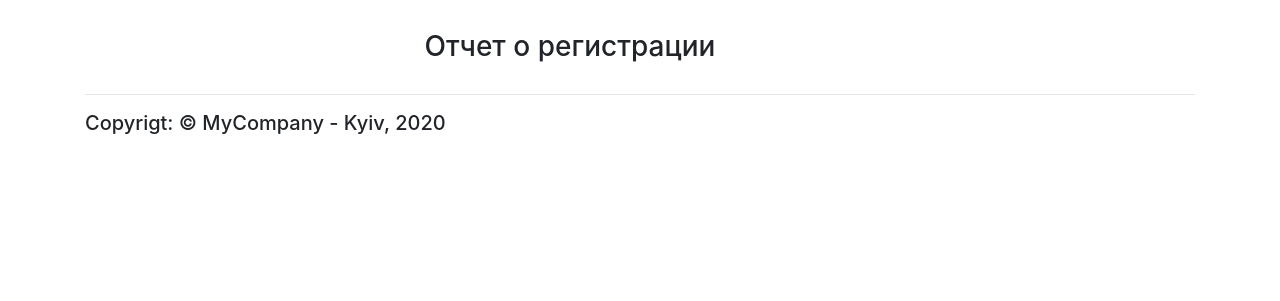
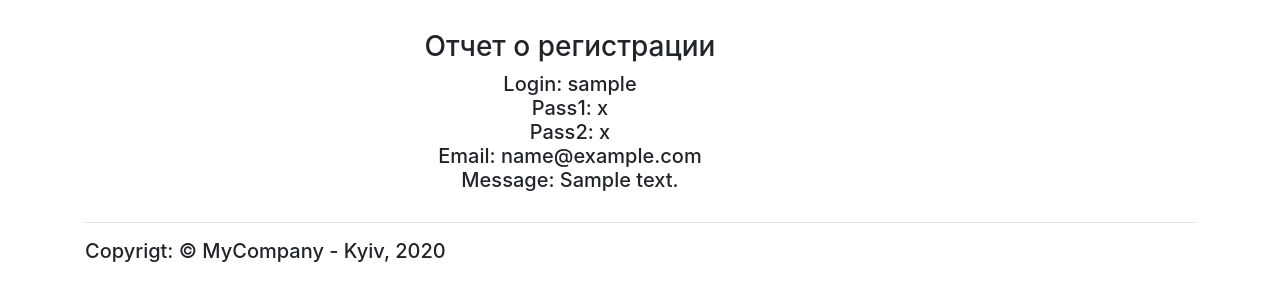
Before and after one commit to softmasterlab/univer, a Django app: template templates/account/reg_res.html in a window 1280 px wide. Shown: the part 56-357 px from the top of the page. Run offline with Django 3.2, Linux system fonts and the light colour scheme; the template is opened without the code that fills it: most values are stand-ins (such as "Sample title", 1, 10 or a date in 2020); some libraries are stand-ins or nearby versions.

Commit message:
Часть первая в форме регистрации

```diff
--- a/templates/account/reg.html
+++ b/templates/account/reg.html
@@ -52,5 +52,11 @@
     <!-- Управляющий сценарий для формы регистрации -->
     <script>
 
+        // JavaScript - язык для создания браузерных сценариев
+
+        window.onload(function () {
+            alert('Привет, JavaScript!');
+        });
+
     </script>
 {% endblock content %}
--- a/templates/account/reg_res.html
+++ b/templates/account/reg_res.html
@@ -6,6 +6,12 @@
 {% block content %}
     <div class="container" style="text-align: center; margin: 30px 0px">
         <h3>Отчет о регистрации</h3>
-
+        <h5>
+            Login: {{ login }} <br>
+            Pass1: {{ pass1 }} <br>
+            Pass2: {{ pass2 }} <br>
+            Email: {{ email }} <br>
+            Message: {{ message }}
+        </h5>
     </div>
 {% endblock content %}
```
Also changed, not shown: account/views.py (+19 -1 lines), univer/settings.py (+7 -3 lines), db.sqlite3 (added).
